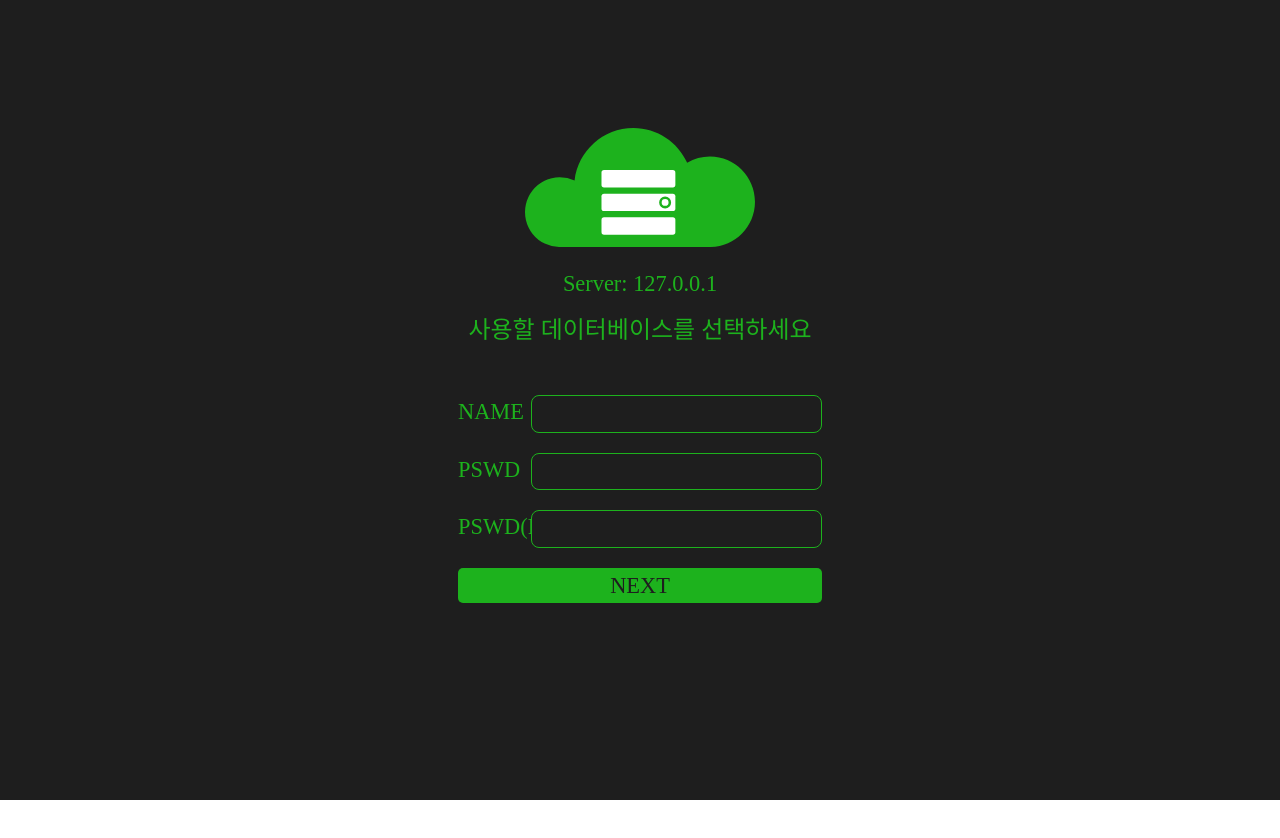
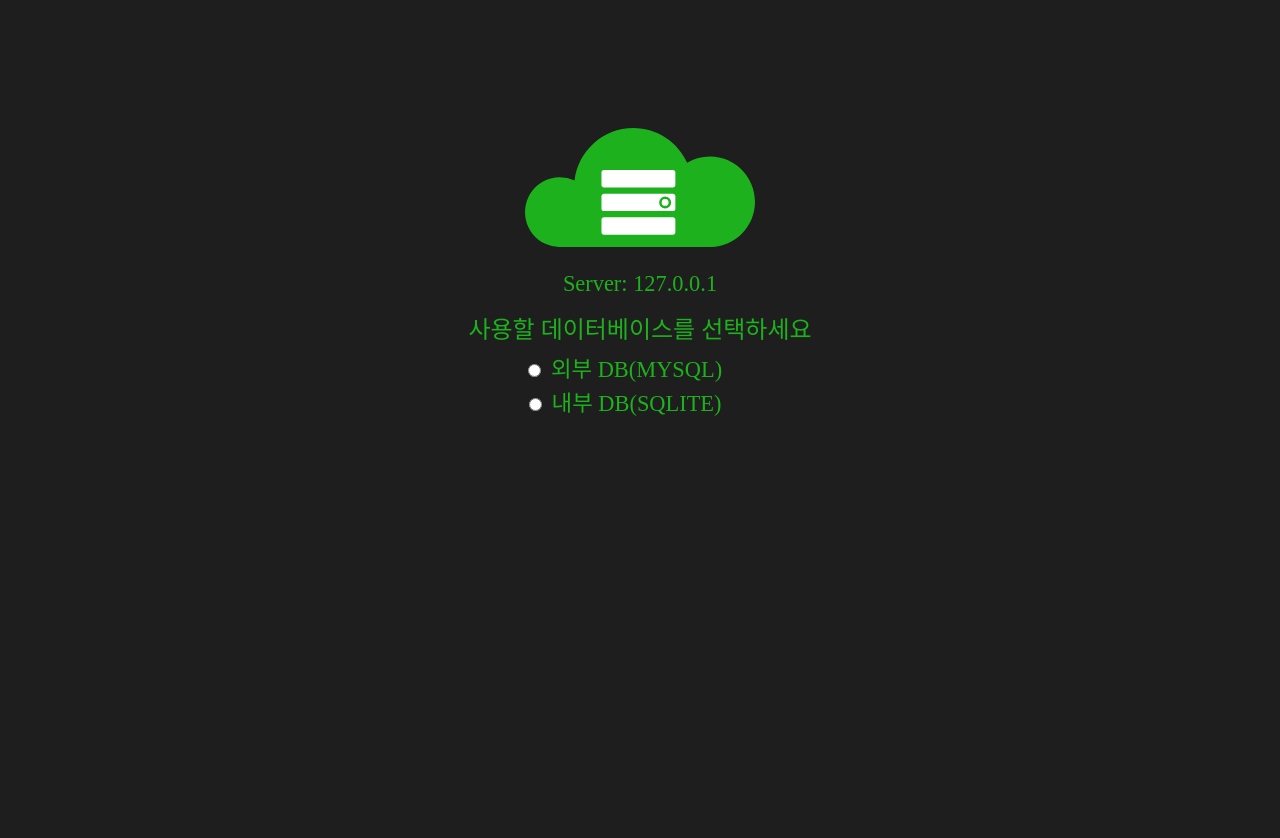
Before and after one commit to SweetCase-Cobalto/MicroCloudChip-NATURAL, a React (Create React App) app in the folder web/: page /firstsetting/setdatabase in a window 1280 px wide. Shown: the top 838 px of the page. Before the commit the page ends 800 px from the top, so only its background shows below. Built offline with nearby package versions, Linux system fonts and the light colour scheme; a web font is replaced by a local one.

Commit message:
add setting page prototype

```diff
--- a/web/src/page/firstSetting/FirstSettingSetAdminPage.jsx
+++ b/web/src/page/firstSetting/FirstSettingSetAdminPage.jsx
@@ -30,13 +30,13 @@ const FirstSettingSetAdminPage = ({ history }) => {
 
                         <EditSection>
                             <EditLabel>PSWD</EditLabel>
-                            <EditText type="text" />
+                            <EditText type="password" />
                         </EditSection>
 
 
                         <EditSection>
                             <EditLabel>PSWD(RE)</EditLabel>
-                            <EditText type="text" />
+                            <EditText type="password" />
                         </EditSection>
 
                         <Btn type="submit">NEXT</Btn>
--- a/web/src/page/firstSetting/FirstSettingSetDatabasePage.jsx
+++ b/web/src/page/firstSetting/FirstSettingSetDatabasePage.jsx
@@ -1,4 +1,5 @@
 import styled from 'styled-components';
+import {useState} from 'react';
 
 import 'bootstrap/dist/css/bootstrap.min.css';
 import '../../asset/font/font.css';
@@ -9,10 +10,89 @@ import LogoImg from '../../asset/img/logo.svg';
 const FirstSettingSetDatabasePage = ({ history }) => {
 
     const hostToStr = "127.0.0.1";
+    const [dbSelected, setDbSelected] = useState('');
 
-    const btnEvent = (e) => {
+
+
+    // MySQLComponent
+    const MysqlSection = () => {
+
+        const [isBtnDisabled, setIsBtnDisabled] = useState(false);
+        const [isConnectPassed, setIsConnectPassed] = useState(false);
+        // 이건 프로토타입 테스트용임
+        const mySQLConnectTestEvent = (e) => {
+            e.preventDefault();
+
+            setIsBtnDisabled(true);
+
+            // 성공시
+            setIsBtnDisabled(false);
+            setIsConnectPassed(true);
+
+        }
+
+        return (
+            <div>
+                <Section>
+                    <div style={{ fontSize: '0.7em', border: "1px solid #1DB21D", padding: "10px"}}>
+                        <p>외부 데이터베이스 서버(MySQL)로부터 연결을 테스트합니다.</p>
+                        <p>외부 데이터베이스를 사용하면 스토리지를 제외한 다른 데이터의 복구 지원을 받으실 수 있습니다.(정식 버전부터만 가능)</p>
+                    </div>
+                    <EditSection style={{ marginTop: "40px" }} >
+                        <EditLabel>HOST</EditLabel>
+                        <EditText type="text" />
+                    </EditSection>
+
+                    <EditSection style={{ marginTop: "20px" }} >
+                        <EditLabel>PORT</EditLabel>
+                        <EditText type="number" />
+                    </EditSection>
+
+                    <EditSection style={{ marginTop: "20px" }} >
+                        <EditLabel>USER</EditLabel>
+                        <EditText type="text" />
+                    </EditSection>
+
+                    <EditSection style={{ marginTop: "20px" }} >
+                        <EditLabel>PSWD</EditLabel>
+                        <EditText type="password" />
+                    </EditSection>
+
+
+                    <EditSection style={{ marginTop: "20px" }} >
+                        <EditLabel>DB</EditLabel>
+                        <EditText type="text" />
+                    </EditSection>
+
+                    <Btn onClick={mySQLConnectTestEvent} disabled={isBtnDisabled}>TestConnect</Btn>
+                </Section>
+                <Btn disabled={!isConnectPassed}>Start</Btn>
+            </div>
+        );
     }
 
+    // SQLITE Component
+    const SqliteSection = () => {
+        return (
+            <Section>
+                <div style={{ fontSize: '0.7em', border: "1px solid #1DB21D", padding: "10px", marginBottom: "30px"}}>
+                    <p>내부에 데이터베이스를 생성합니다. </p>
+                    <p>가장 간단하게 서버를 관리할 수 있으나, 사후 복구지원을 받으실 수 없습니다.</p>
+                </div>
+                <Btn>시작하기</Btn>
+            </Section>
+        );
+    }
+
+    const DatabaseSelectSection = () => {
+        if(dbSelected == 'sqlite') {
+            return <SqliteSection />
+        } else if(dbSelected == 'mysql') {
+            return <MysqlSection />
+        } else {
+            return <Section />
+        }
+    }
     return (
         <Layer>
             <Container>
@@ -20,25 +100,19 @@ const FirstSettingSetDatabasePage = ({ history }) => {
                     <img src={LogoImg} alt="logo" width="60%" style={{ marginBottom: "20px" }}/>
                     <p>Server: {hostToStr}</p>
                     <h4>사용할 데이터베이스를 선택하세요</h4>
-                    <Section onSubmit={btnEvent}>
-                        <EditSection>
-                            <EditLabel>NAME</EditLabel>
-                            <EditText type="text" />
-                        </EditSection>
-
-                        <EditSection>
-                            <EditLabel>PSWD</EditLabel>
-                            <EditText type="text" />
-                        </EditSection>
-
-
-                        <EditSection>
-                            <EditLabel>PSWD(RE)</EditLabel>
-                            <EditText type="text" />
-                        </EditSection>
-
-                        <Btn type="submit">NEXT</Btn>
-                    </Section>
+                    <div onChange={e => {
+                        setDbSelected(e.target.value);
+                    }}>
+                        <label style={{ marginRight: "30px" }}>
+                            <RadioBtn type="radio" name="db_info" value="mysql"
+                                        style={{ color: "white" }}/>외부 DB(MYSQL)
+                        </label>
+                        <label style={{ marginRight: "30px" }}>
+                            <RadioBtn type="radio" name="db_info" value="sqlite"
+                                style={{ color: "white" }} />내부 DB(SQLITE)
+                        </label>
+                    </div>
+                    <DatabaseSelectSection />
                 </center>
             </Container>
         </Layer>
@@ -48,15 +122,19 @@ const Layer = styled.div`
     background-color: #1E1E1E;
     padding-left: 35%;
     padding-right: 35%;
-    height: 100vh;
+    height: 120vh;
     padding-top: 10%;
     color: #1DB21D;
     font-family: DungGeunMo;
     font-size: 1.4em;
 `
+const RadioBtn = styled.input`
+    margin-right: 10px;
+`
+
 const Section = styled.form`
     padding: 10px;
-    margin-top: 40px;
+    margin-top: 10px;
 `
 const Container = styled.div`
     position: relative;
```
